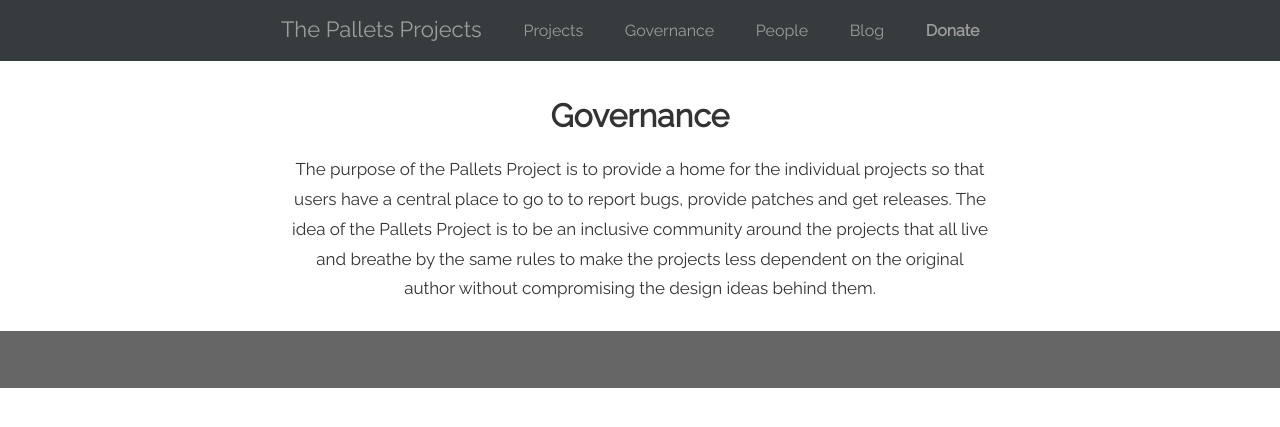
After one commit to RealdoBeja98/website, a Flask app: page /governance in a window 1280 px wide. The commit adds this page. Shown: the top 427 px of the page. Run offline with Flask 2, Linux system fonts and the light colour scheme.

Commit message:
Governance

```diff
--- a/app.py
+++ b/app.py
@@ -9,5 +9,14 @@
 def projects():
     return render_template('projects.html', title = 'Projects | The Pallets Project')
 
+@app.route('/governance')
+def governance():
+    return render_template('governance.html', title = 'Governance | The Pallets Project')
+
+
+
+
+
+
 if __name__ == "__main__":
     app.run(debug=True)
--- a/static/style.css
+++ b/static/style.css
@@ -208,3 +208,35 @@
 .project-selector li{
   line-height: 1.75;
 }
+
+
+
+/*<----------Governance----------->*/
+#governance_info{
+  display: flex;
+  margin: 15px;
+
+  align-items: center;
+  align-content: center;
+  text-align: center;
+}
+#row_info{
+  display: flex;
+  flex-direction: row;
+  flex-wrap: wrap;
+  width: 100%;
+
+}
+#column_info{
+  display: flex;
+  flex-direction: column;
+  flex-basis: 100%;
+
+}
+#governance_info p{
+  margin: 0 0 12px;
+  line-height: 1.75;
+  font-family: "Raleway", "Aria", sans-serif;
+  font-size: 17px;
+  color: #333333;
+}
--- a/templates/base.html
+++ b/templates/base.html
@@ -25,7 +25,7 @@
                 <a href="{{ url_for('projects') }}">Projects</a>
             </li>
             <li>
-                <a href="#">Governance</a>
+                <a href="{{ url_for('governance') }}">Governance</a>
             </li>
             <li>
                 <a href="#">People</a>
--- /dev/null
+++ b/templates/governance.html
@@ -0,0 +1,23 @@
+{% extends "base.html" %}
+{% block content %}
+<div id="governance_info">
+    <div id="row_info">
+        <div id="column_info">
+            <h1>Governance</h1>
+            <p>
+                The purpose of the Pallets Project is to provide a home for the individual projects so that</br>
+                users have a central place to go to to report bugs, provide patches and get releases. The</br>
+                idea of the Pallets Project is to be an inclusive community around the projects that all live</br>
+                and breathe by the same rules to make the projects less dependent on the original</br>
+                author without compromising the design ideas behind them.
+            </p>
+        </div>
+    </div>
+</div>
+
+
+
+
+
+
+{% endblock %}
```
